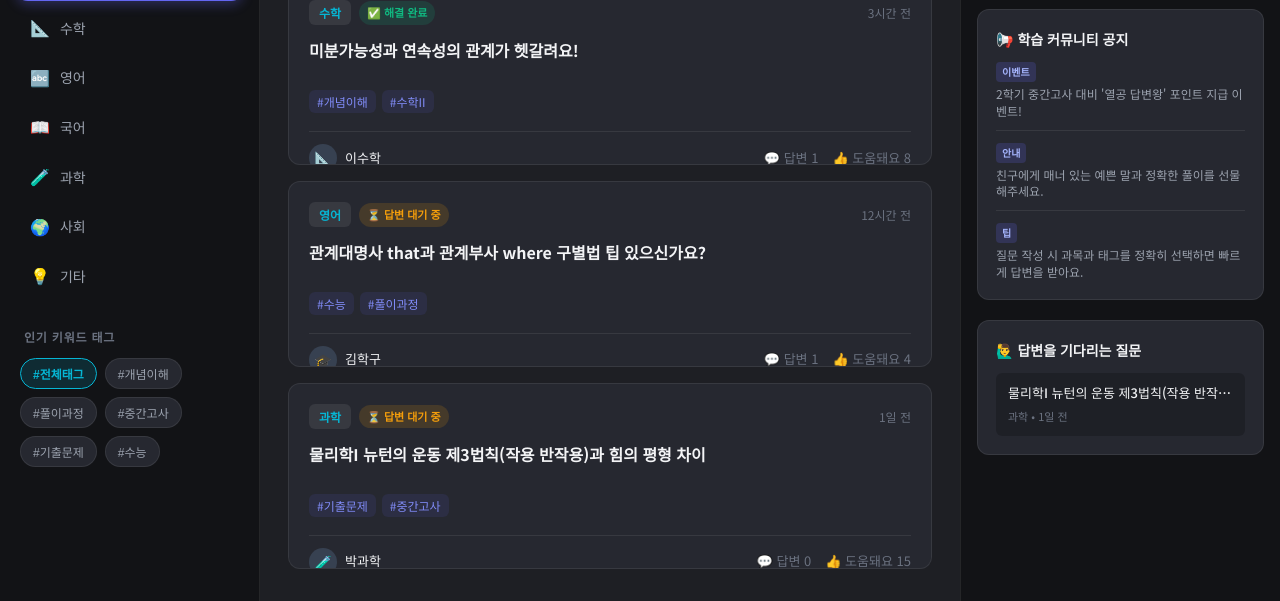
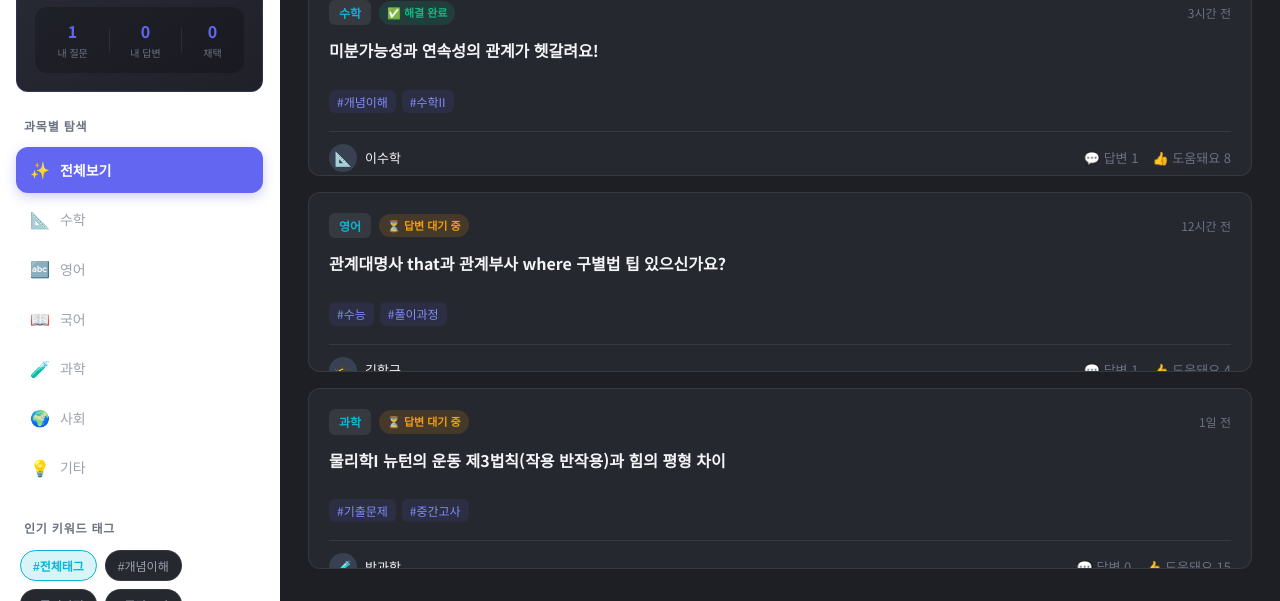
Before and after one commit to honghongssam/study-connect, a plain HTML site: page index.html in a window 1280 px wide. Shown: the part 199-800 px from the top of the page. Drawn offline with Linux system fonts and the light colour scheme.

Commit message:
refactor: simplify app layout by transitioning from 3-column to 2-column grid and updating sidebar styling

```diff
--- a/app.js
+++ b/app.js
@@ -278,6 +278,7 @@ function renderUserProfile() {
  */
 function renderQuickQuestions() {
   const quickContainer = document.getElementById("quickQuestionsList");
+  if (!quickContainer) return; // 2단 구조 전환으로 해당 요소가 없을 경우 리턴
 
   // 답변 수 0개이고 pending 상태인 질문 3개 추출
   const pendingQuestions = state.questions.filter(q => {
--- a/index.html
+++ b/index.html
@@ -4,7 +4,7 @@
   <meta charset="UTF-8">
   <meta name="viewport" content="width=device-width, initial-scale=1.0">
   <title>StudyConnect - 학생 학습 Q&A 커뮤니티</title>
-  <meta name="description" content="학생들이 공부하다 궁금한 점을 질문하고 답변을 나누는 3단 구조 Q&A 커뮤니티 플랫폼입니다.">
+  <meta name="description" content="학생들이 공부하다 궁금한 점을 질문하고 답변을 나누는 2단 구조 Q&A 커뮤니티 플랫폼입니다.">
   <!-- Google Fonts 프리로드 및 가져오기 (Inter & Noto Sans KR) -->
   <link rel="preconnect" href="https://fonts.googleapis.com">
   <link rel="preconnect" href="https://fonts.gstatic.com" crossorigin>
@@ -14,11 +14,11 @@
 </head>
 <body>
 
-  <!-- 메인 앱 컨테이너 (슬랙/디스코드 느낌의 3단 레이아웃) -->
+  <!-- 메인 앱 컨테이너 (깔끔한 2단 레이아웃) -->
   <div id="app" class="app-layout">
 
     <!-- ========================================== -->
-    <!-- 1단 (좌측): 스마트 키워드 & 과목 사이드바 -->
+    <!-- 1단 (좌측): 과목 탐색, 태그 & 내 프로필 카드 -->
     <!-- ========================================== -->
     <aside class="sidebar-left" id="sidebarLeft">
       <!-- 서비스 로고 헤더 -->
@@ -27,6 +27,33 @@
         <div class="logo-text">
           <h1>StudyConnect</h1>
           <span class="badge-school">서연고등학교</span>
+        </div>
+      </div>
+
+      <!-- 현재 테스트 유저 (user_01) 프로필 카드 (좌측 배치) -->
+      <div class="widget-card user-profile-card" style="margin-bottom: 24px;">
+        <div class="profile-header">
+          <div class="avatar" id="userAvatar">🎓</div>
+          <div class="user-info">
+            <h3 id="userName">김학구</h3>
+            <span class="user-id-tag">@user_01 (테스트 유저)</span>
+          </div>
+        </div>
+        <div class="profile-stats">
+          <div class="stat-item">
+            <span class="stat-value" id="userQuestionCount">0</span>
+            <span class="stat-label">내 질문</span>
+          </div>
+          <div class="stat-divider"></div>
+          <div class="stat-item">
+            <span class="stat-value" id="userAnswerCount">0</span>
+            <span class="stat-label">내 답변</span>
+          </div>
+          <div class="stat-divider"></div>
+          <div class="stat-item">
+            <span class="stat-value" id="userAcceptedCount">0</span>
+            <span class="stat-label">채택</span>
+          </div>
         </div>
       </div>
 
@@ -73,7 +100,7 @@
     </aside>
 
     <!-- ========================================== -->
-    <!-- 2단 (중앙): 질문 게시판 & 메인 콘텐츠 피드 -->
+    <!-- 2단 (중앙/메인): 질문 게시판 & 피드 -->
     <!-- ========================================== -->
     <main class="main-content" id="mainContent">
       <!-- 상단 검색 및 질문 작성 컨트롤 바 -->
@@ -105,65 +132,6 @@
         <!-- JS로 dynamic 렌더링 됩니다. -->
       </div>
     </main>
-
-    <!-- ========================================== -->
-    <!-- 3단 (우측): 공지사항 & 내 프로필 위젯 -->
-    <!-- ========================================== -->
-    <aside class="sidebar-right" id="sidebarRight">
-      <!-- 현재 테스트 유저 (user_01) 프로필 카드 -->
-      <div class="widget-card user-profile-card">
-        <div class="profile-header">
-          <div class="avatar" id="userAvatar">🎓</div>
-          <div class="user-info">
-            <h3 id="userName">김학구</h3>
-            <span class="user-id-tag">@user_01 (테스트 유저)</span>
-          </div>
-        </div>
-        <div class="profile-stats">
-          <div class="stat-item">
-            <span class="stat-value" id="userQuestionCount">0</span>
-            <span class="stat-label">내가 쓴 질문</span>
-          </div>
-          <div class="stat-divider"></div>
-          <div class="stat-item">
-            <span class="stat-value" id="userAnswerCount">0</span>
-            <span class="stat-label">작성한 답변</span>
-          </div>
-          <div class="stat-divider"></div>
-          <div class="stat-item">
-            <span class="stat-value" id="userAcceptedCount">0</span>
-            <span class="stat-label">채택된 답변</span>
-          </div>
-        </div>
-      </div>
-
-      <!-- 학교 및 클래스 공지사항 위젯 -->
-      <div class="widget-card notice-widget">
-        <h3 class="widget-title">📢 학습 커뮤니티 공지</h3>
-        <ul class="notice-list">
-          <li class="notice-item">
-            <span class="notice-tag">이벤트</span>
-            <p class="notice-text">2학기 중간고사 대비 '열공 답변왕' 포인트 지급 이벤트!</p>
-          </li>
-          <li class="notice-item">
-            <span class="notice-tag">안내</span>
-            <p class="notice-text">친구에게 매너 있는 예쁜 말과 정확한 풀이를 선물해주세요.</p>
-          </li>
-          <li class="notice-item">
-            <span class="notice-tag">팁</span>
-            <p class="notice-text">질문 작성 시 과목과 태그를 정확히 선택하면 빠르게 답변을 받아요.</p>
-          </li>
-        </ul>
-      </div>
-
-      <!-- 답변 대기 중인 질문 퀵 위젯 -->
-      <div class="widget-card quick-questions-widget">
-        <h3 class="widget-title">🙋‍♂️ 답변을 기다리는 질문</h3>
-        <div class="quick-list" id="quickQuestionsList">
-          <!-- JS로 dynamic 렌더링 됩니다. -->
-        </div>
-      </div>
-    </aside>
 
   </div>
 
--- a/style.css
+++ b/style.css
@@ -80,21 +80,21 @@ body {
 }
 
 /* --------------------------------------------------------------------------
-   3. 메인 3단 레이아웃 그리드 (App Grid Layout)
+   3. 메인 2단 레이아웃 그리드 (App Grid Layout)
    -------------------------------------------------------------------------- */
 .app-layout {
   display: grid;
-  grid-template-columns: 260px 1fr 320px; /* 좌 측 260px, 중앙 가변, 우 측 320px */
+  grid-template-columns: 280px 1fr; /* 좌 측 280px, 중앙 가변 (2단 구조) */
   height: 100vh;
   width: 100vw;
   background-color: var(--bg-dark-secondary);
 }
 
 /* --------------------------------------------------------------------------
-   4. 1단 (좌측 사이드바): 과목 & 키워드 탐색
+   4. 1단 (좌측 사이드바): 과목 & 키워드 탐색 및 내 프로필
    -------------------------------------------------------------------------- */
 .sidebar-left {
-  background-color: #121316;
+  background-color: #ffffff;
   border-right: 1px solid var(--border-color);
   display: flex;
   flex-direction: column;
```
